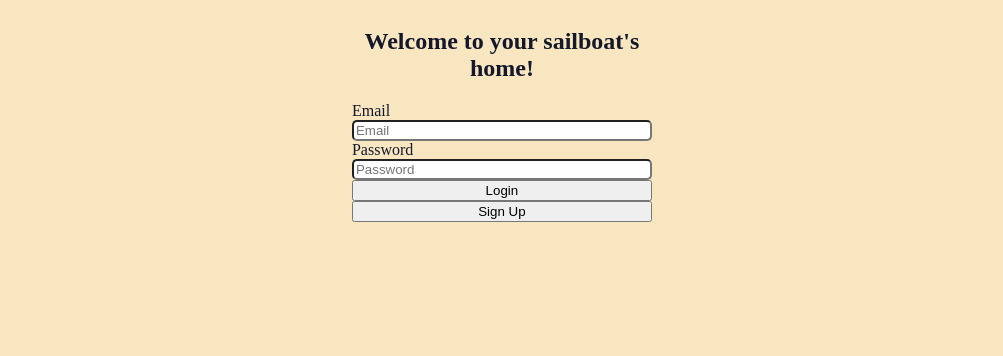
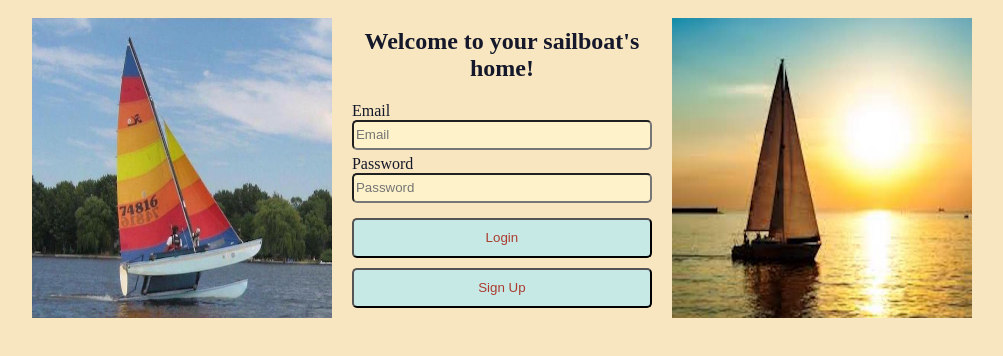
Before and after one commit to Daniel-Slabaugh/sailboat-registry, a website: page public/index.html in a window 1280 px wide. Shown: the whole page, without its empty margins (138-1141 px from the left). Drawn offline with nearby package versions, Linux system fonts and the light colour scheme.

Commit message:
added css for btn and input

```diff
--- a/public/index.html
+++ b/public/index.html
@@ -22,7 +22,9 @@
     </div>
 
     <div class="row" id="landing-page">
-      <div class="col-4"><br></div>
+      <div class="col-4">
+        <img src="main.jpg" alt="Picture not loading" style="height:300px">
+      </div>
       <div class="col-4">
         <h2 class="text-center">Welcome to your sailboat's home!</h2>
         <form id="login">
@@ -34,6 +36,9 @@
           <button class="btn btn-primary btn-block" id="btnSignup" type="button">Sign Up</button>
         </form>
       </div> <!-- col landing page -->
+      <div class="col-4">
+        <img src="sailboat-1.jpeg" alt="Picture not loading" style="height:300px">
+      </div>
     </div> <!-- row landing-page -->
 
     <div class="row" id="signup-page">
--- a/public/main.css
+++ b/public/main.css
@@ -47,7 +47,26 @@
 }
 
 .btn {
-  width:100%;
+  width: 100%;
+  background-color: rgba(198, 233, 229, 1);
+  color: rgba(172, 60, 48, 1);
+  height: 40px;
+  border-radius: 5px;
+  margin-top: 10px;
+}
+
+.btn:hover {
+  background-color: rgba(172, 60, 48, 1);
+  color: rgba(198, 233, 229, 1);
+}
+
+input {
+  width: 100%;
+  border-radius: 5px;
+  height: 30px;
+  background-color: rgba(253, 242, 202, 1);
+  color: rgba(20, 24, 42, 1);
+  margin-bottom: 5px;
 }
 
 h2 {
@@ -62,11 +81,6 @@ p {
   margin-top: 0px;
 }
 
-input {
-  width: 100%;
-  border-radius: 5px;
-}
-
 img {
   width:100%;
   margin-top:10px;
```
